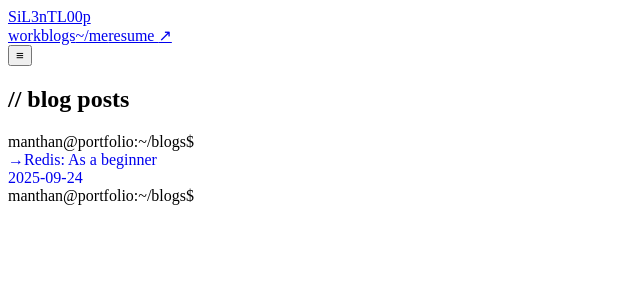
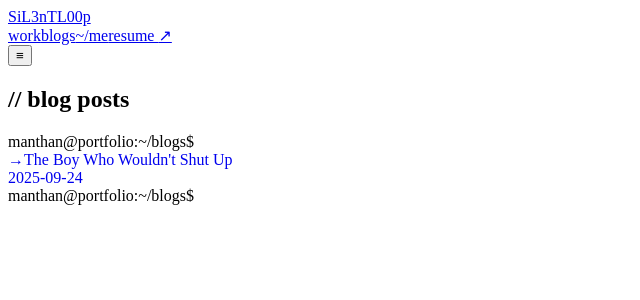
Before and after one commit to SiL3nTL00p/manthan_portfolio, a Next.js app: page /blogs in a window 1280 px wide. Shown: the top 300 px of the page, without its empty margins (0-640 px from the left). Built offline with nearby package versions, Linux system fonts and the light colour scheme.

Commit message:
Add new article

```diff
--- a/src/pages/blogs.tsx
+++ b/src/pages/blogs.tsx
@@ -9,10 +9,10 @@ const fadeInUp: Variants = {
 
 const BLOGS = [
     {
-        slug: "redis-as-a-beginner",
-        title: "Redis: As a beginner",
+        slug: "the-boy-who-wouldnt-shut-up",
+        title: "The Boy Who Wouldn't Shut Up",
         date: "2025-09-24",
-        url: "https://medium.com/@manthan/redis-beginner"
+        url: "https://medium.com/@pattedamanthan/the-boy-who-wouldnt-shut-up-15f1eb4406f5"
     }
 ];
 
```
